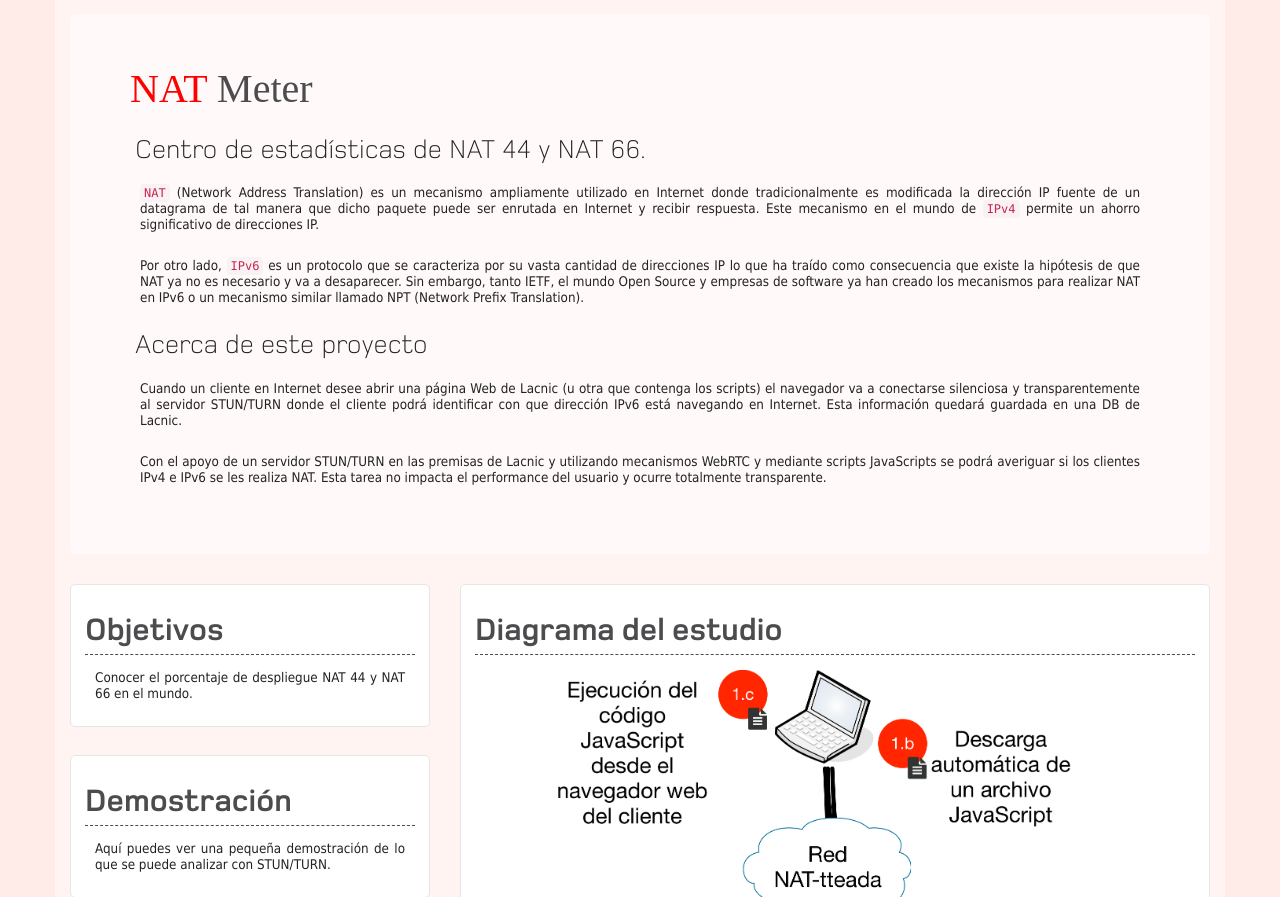
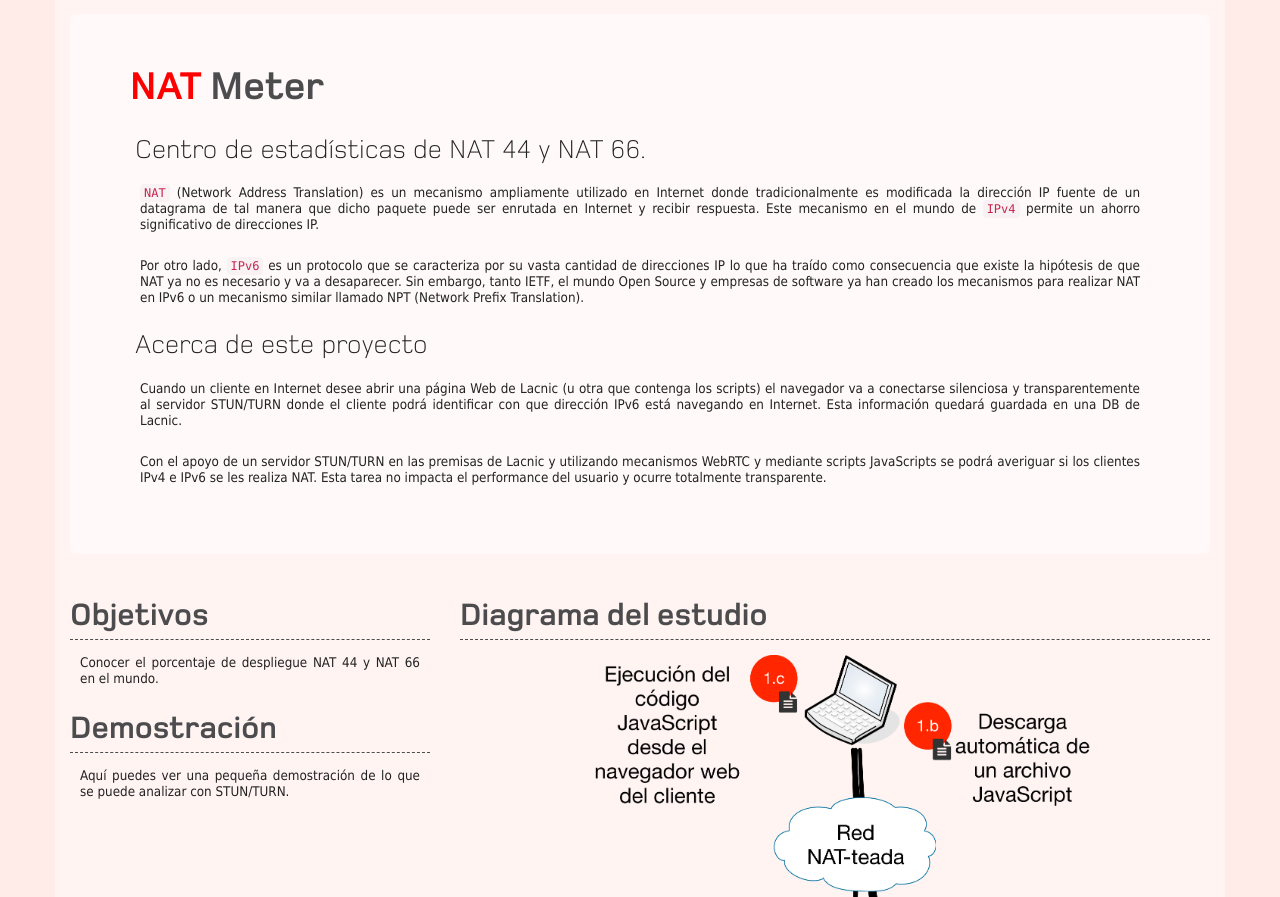
Before and after one commit to LACNIC/natmeter, a Django app: page / in a window 1280 px wide. Shown: the part 136-1033 px from the top of the page. Run offline with Django 3.2, Linux system fonts and the light colour scheme; some libraries are stand-ins or nearby versions.

Commit message:
Some aesthetic changes

```diff
--- a/stun/app/templates/home.html
+++ b/stun/app/templates/home.html
@@ -14,7 +14,8 @@
 
 {% block header %}
     <div class="jumbotron" style="background-color: #FFFAF9; margin-top: 1em;">
-        <h1 style="font-family: 'HelveticaNeue-Light'">
+{#        <h1 style=" font-family: 'HelveticaNeue-Light'">#}
+        <h1>
             <font color="red">NAT</font> Meter
         </h1>
 
@@ -58,7 +59,6 @@
 
     <div>
         <div class="col-xs-12 col-sm-4 col-md-4 col-lg-4" style="float:left;">
-            <div class="homeBox">
             <a href=""
                alt="Gráficas de la región. Esta sección muestra las mediciones de latencia de la región LAC.">
                 <h2>Objetivos</h2>
@@ -66,10 +66,8 @@
 
             <p>Conocer el porcentaje de despliegue NAT 44 y NAT 66 en el mundo.</p>
         </div>
-        </div>
 
         <div class="col-xs-12 col-sm-8 col-md-8 col-lg-8" style="float: right;">
-            <div class="homeBox">
             <a href="" alt="API para obtener los resultados.">
                 <h2>Diagrama del estudio</h2>
             </a>
@@ -78,10 +76,8 @@
                 <img src="{% static "app/imgs/stun.png" %}" style="max-width: 100%">
             </p>
         </div>
-        </div>
 
         <div class="col-xs-12 col-sm-4 col-md-4 col-lg-4" style="float:left;">
-            <div class="homeBox">
             <a href="{% url "script" %}"
                alt="Gráficas de la región. Esta sección muestra las mediciones de latencia de la región LAC.">
                 <h2>Demostración</h2>
@@ -90,5 +86,4 @@
             <p>Aquí puedes ver una pequeña demostración de lo que se puede analizar con STUN/TURN.</p>
         </div>
     </div>
-    </div>
 {% endblock %}
```
Also changed, not shown: stun/app/static/app/imgs/stun.png. Lines whose indentation alone changed are shown as unchanged.
